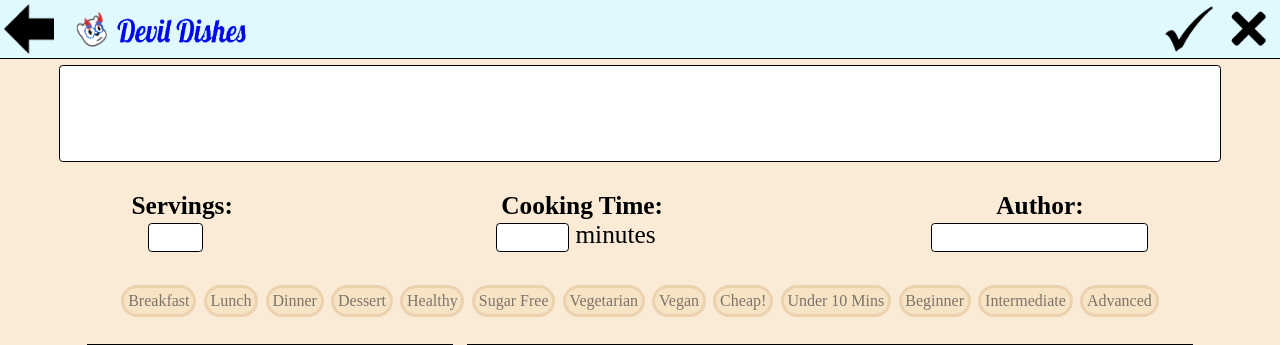
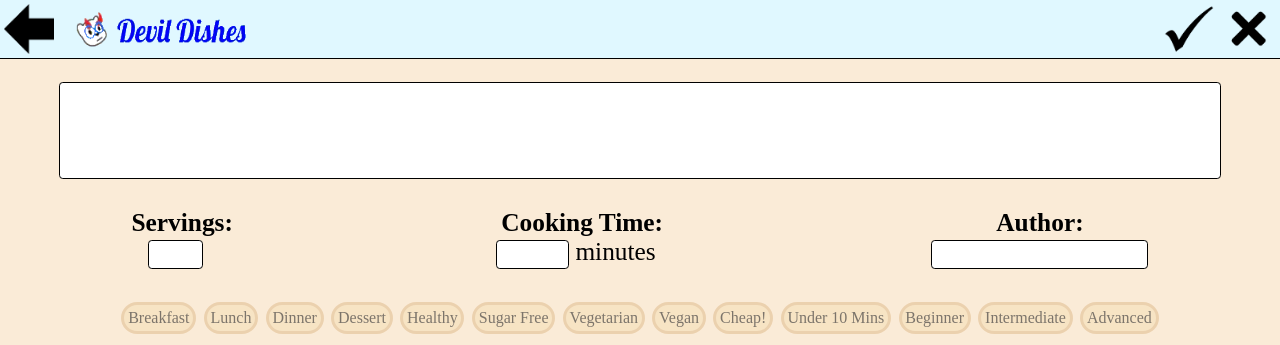
Before and after one commit to wujoannec/cse110-fa21-group8, a PHP site: page /views/editRecipe.html in a window 1280 px wide. Shown: the top 345 px of the page. Run offline with PHP 8.4, Linux system fonts and the light colour scheme.

Commit message:
add title margin, add placeholders

```diff
--- a/source/assets/styles/editRecipe.css
+++ b/source/assets/styles/editRecipe.css
@@ -37,7 +37,7 @@ body {
 
 /* gives margin to first element after navbar so doesn't overlap */
 #navbarGrid + * {
-  margin-top: 65px;
+  margin-top: 82px;
 }
 
 #navbarGrid > * {
@@ -98,6 +98,13 @@ body {
 /***********/
 /** TITLE **/
 /***********/
+
+/* Placeholder text for div */
+[role="textbox"]:empty:not(:focus):before{
+    content:attr(data-text);
+    color: gray;
+}
+
 #title {
   display: block;
   margin-left: auto;
--- a/source/assets/styles/register.css
+++ b/source/assets/styles/register.css
@@ -23,7 +23,7 @@ body {
 
 /* gives margin to first element after navbar so doesn't overlap */
 #navbarGrid + * {
-  margin-top: 65px;
+    margin-top: 82px;
 }
 
 #navbarGrid > * {
--- a/source/assets/styles/viewRecipe.css
+++ b/source/assets/styles/viewRecipe.css
@@ -43,7 +43,7 @@
 
 /* gives margin to first element after navbar so doesn't overlap */
 #navbarGrid + * {
-  margin-top: 65px;
+  margin-top: 82px;
 }
 
 #navbarGrid > * {
```
Also changed, not shown: views/createRecipe.html (+3 -7 lines).
